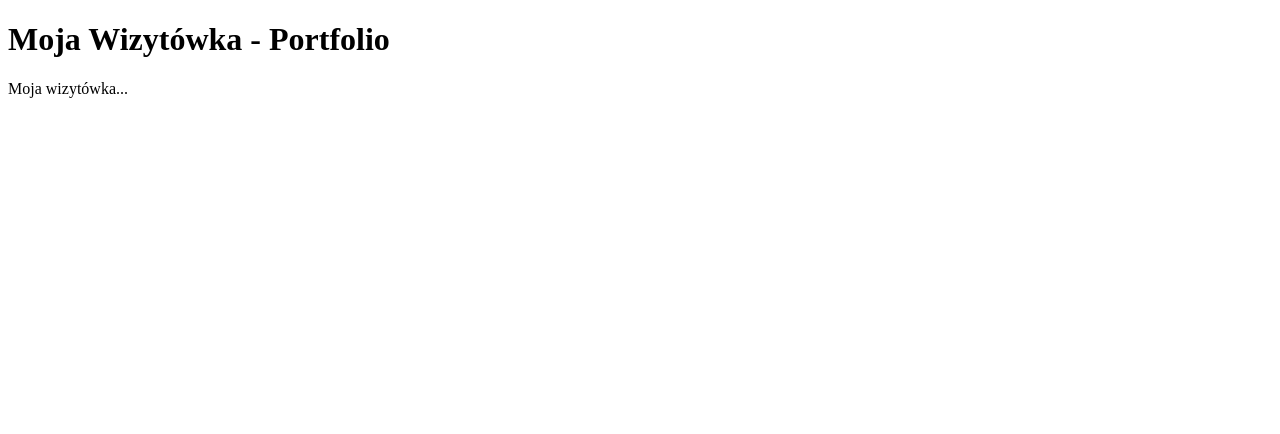
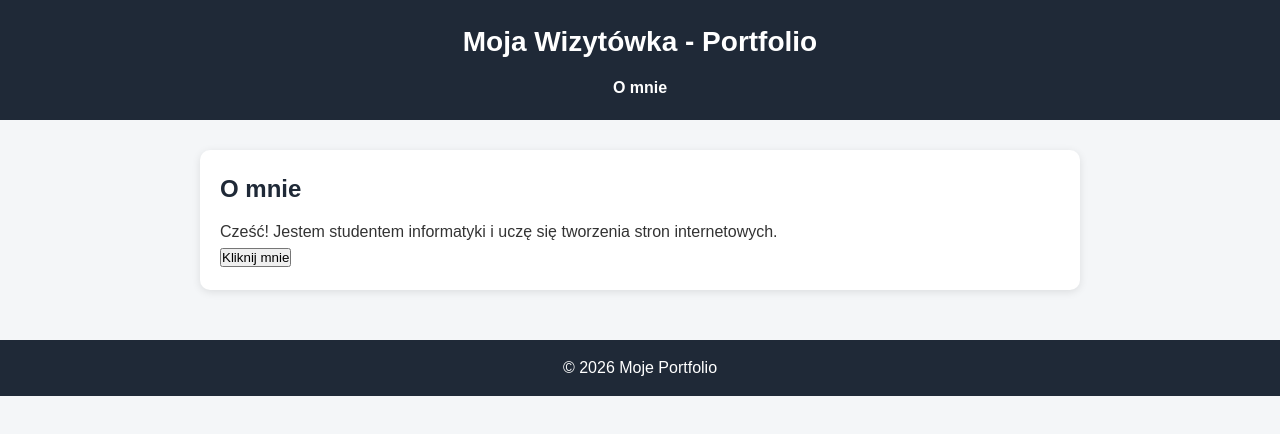
Before and after one commit to DominikGrom/DominikGrom.github.io, a plain HTML site: page index.html in a window 1280 px wide. Drawn offline with Linux system fonts and the light colour scheme.

Commit message:
feat:dodanie sekcji o mnie + JavaScript i CSS

```diff
--- a/index.html
+++ b/index.html
@@ -1,12 +1,39 @@
 <!DOCTYPE html>
 <html lang="pl">
 <head>
- <meta charset="UTF-8">
- <title>Moja Wizytówka</title>
- <link rel="stylesheet" href="style.css">
+    <meta charset="UTF-8">
+    <title>Moja Wizytówka</title>
+    <link rel="stylesheet" href="style.css">
 </head>
+
 <body>
- <header><h1>Moja Wizytówka - Portfolio</h1></header>
- <main>Moja wizytówka...</main>
+
+<header>
+    <h1>Moja Wizytówka - Portfolio</h1>
+    <nav>
+        <a href="#omnie">O mnie</a>
+    </nav>
+</header>
+
+<main>
+
+    <section id="omnie">
+        <h2>O mnie</h2>
+
+        <p id="opis">
+            Cześć! Jestem studentem informatyki i uczę się tworzenia stron internetowych.
+        </p>
+
+        <button id="btn">Kliknij mnie</button>
+    </section>
+
+</main>
+
+<footer>
+    <p>&copy; 2026 Moje Portfolio</p>
+</footer>
+
+<script src="script.js"></script>
+
 </body>
 </html>
--- /dev/null
+++ b/script.js
@@ -0,0 +1,6 @@
+const button = document.getElementById("btn");
+const opis = document.getElementById("opis");
+
+button.addEventListener("click", function () {
+    opis.innerHTML = "Kliknąłeś przycisk! Uczę się JavaScript";
+});
--- a/style.css
+++ b/style.css
@@ -0,0 +1,80 @@
+* {
+    margin: 0;
+    padding: 0;
+    box-sizing: border-box;
+}
+
+body {
+    font-family: Arial, Helvetica, sans-serif;
+    line-height: 1.6;
+    background-color: #f4f6f8;
+    color: #333;
+}
+
+header {
+    background: #1f2937;
+    color: white;
+    padding: 20px;
+    text-align: center;
+}
+
+header h1 {
+    font-size: 28px;
+}
+
+nav {
+    margin-top: 10px;
+}
+
+nav a {
+    color: white;
+    margin: 0 10px;
+    text-decoration: none;
+    font-weight: bold;
+}
+
+nav a:hover {
+    text-decoration: underline;
+}
+
+main {
+    max-width: 900px;
+    margin: 20px auto;
+    padding: 10px;
+}
+
+section {
+    background: white;
+    margin-bottom: 20px;
+    padding: 20px;
+    border-radius: 10px;
+    box-shadow: 0 2px 8px rgba(0,0,0,0.1);
+}
+
+h2 {
+    margin-bottom: 10px;
+    color: #1f2937;
+}
+
+ul {
+    list-style: none;
+}
+
+ul li {
+    padding: 8px;
+    border-left: 4px solid #1f2937;
+    margin-bottom: 8px;
+    background: #f9fafb;
+}
+
+#kontakt p {
+    margin: 5px 0;
+}
+
+footer {
+    text-align: center;
+    padding: 15px;
+    background: #1f2937;
+    color: white;
+    margin-top: 20px;
+}
```
